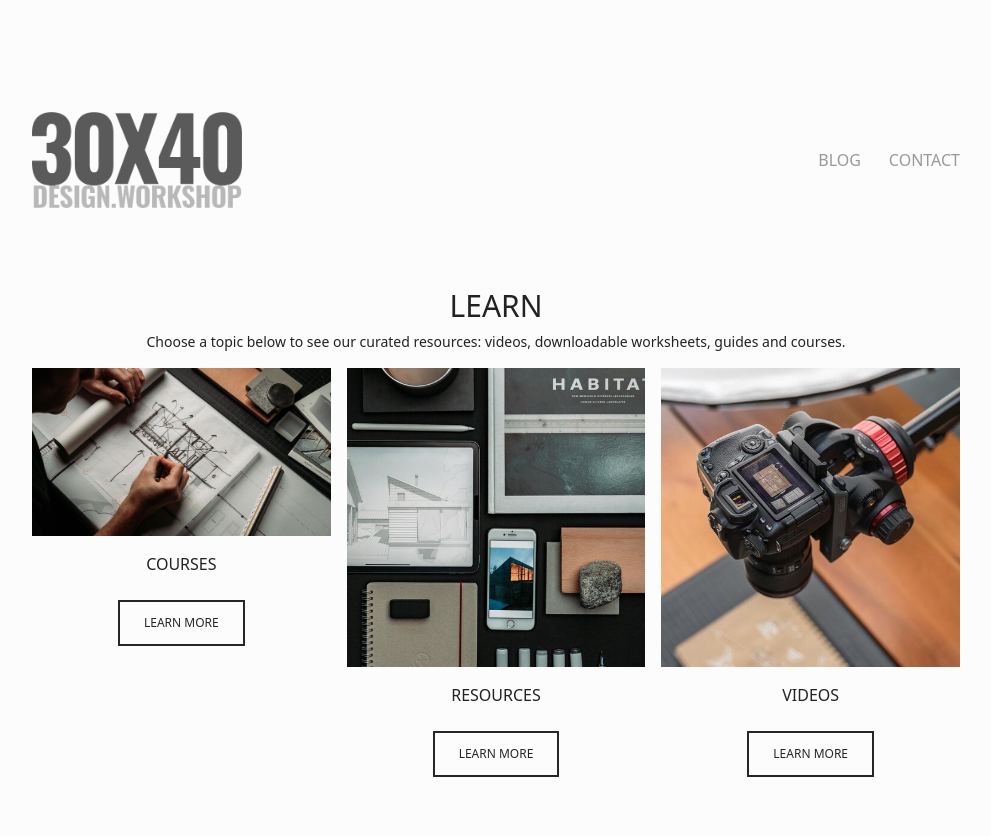
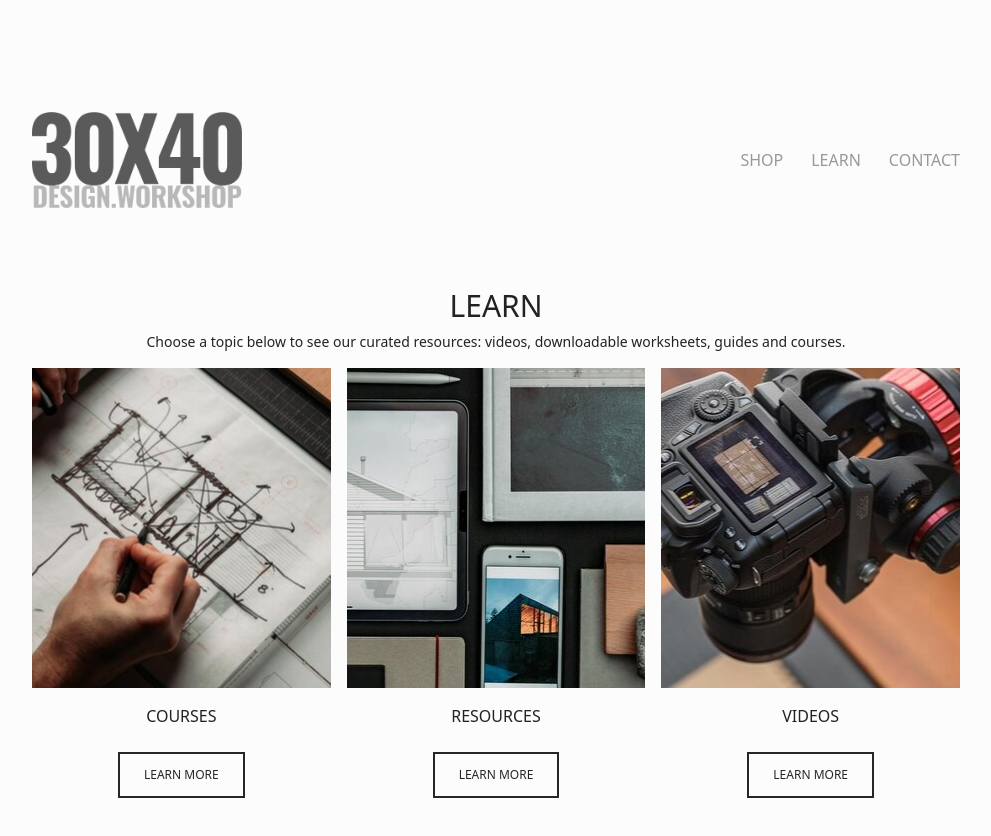
Before and after one commit to GuilhermeDeOliveiraAmorim/mechanicae, a Next.js app: page /learn in a window 1280 px wide. Shown: the top 836 px of the page, without its empty margins (144-1135 px from the left). Built offline with nearby package versions, Linux system fonts and the light colour scheme.

Commit message:
feat: adjustmens in learn cards

```diff
--- a/components/header/index.tsx
+++ b/components/header/index.tsx
@@ -1,40 +1,61 @@
 import MenuDropDownItem from "./menu-dropdown/item";
 
-const arrShop = [
+const arrShop = {
+  title: "Shop",
+  link: "shop",
+  dropDown: [
     {
       title: "Drawing Templates",
+      link: "shop/drawing-templates",
     },
     {
       title: "Procreate Brushes",
+      link: "shop/procreate-brushes",
     },
     {
       title: "A+E Course",
+      link: "shop/a-e-course",
     },
     {
       title: "BLANK sketchbook",
+      link: "blank-sketchbook",
     },
     {
       title: "Trace Sketchbook",
+      link: "trace-sketchbook",
     },
     {
       title: "Books",
+      link: "books",
     },
     {
       title: "Merch",
+      link: "merch",
     },
     {
       title: "Gift Guide",
+      link: "gift-guide",
     },
-];
+  ],
+};
 
-const arrContact = [
+const arrContact = {
+  title: "Contact",
+  link: "contact",
+  dropDown: [
     {
       title: "Questions + FAQ",
     },
     {
       title: "Contact",
     },
-];
+  ],
+};
+
+const arrLearn = {
+  title: "Learn",
+  link: "learn",
+};
 
 export default function Header() {
   return (
@@ -42,8 +63,17 @@ export default function Header() {
       <img src="30X40_LOGO_SQUARESPACE.png" alt="" className="h-24" />
       <nav>
         <ul className="flex gap-7">
-          <MenuDropDownItem title={"Blog"} menuItens={arrShop} />
-          <MenuDropDownItem title={"Contact"} menuItens={arrContact} />
+          <MenuDropDownItem
+            title={arrShop.title}
+            link={arrShop.link}
+            menuItens={arrShop.dropDown}
+          />
+          <MenuDropDownItem title={arrLearn.title} link={arrLearn.link} />
+          <MenuDropDownItem
+            title={arrContact.title}
+            link={arrContact.link}
+            menuItens={arrContact.dropDown}
+          />
         </ul>
       </nav>
     </header>
--- a/components/header/menu-dropdown/index.tsx
+++ b/components/header/menu-dropdown/index.tsx
@@ -4,15 +4,20 @@ interface IItem {
 
 interface IMenuDropDown {
   show: boolean;
-  itens: IItem[];
+  itens?: IItem[];
 }
 
 export default function MenuDropDown(props: IMenuDropDown) {
   const { show, itens } = props;
   return (
-    <ul className={show ? "block fixed pt-2" : "hidden"}>
-      {itens.map((item) => (
-        <li className="uppercase text-link-menu cursor-pointer hover:text-link-hover">{item.title}</li>
+    <ul className={show ? "block absolute pt-2" : "hidden"}>
+      {itens?.map((item) => (
+        <li
+          key={item.title}
+          className="uppercase text-sm text-link-menu cursor-pointer hover:text-link-hover"
+        >
+          {item.title}
+        </li>
       ))}
     </ul>
   );
--- a/components/header/menu-dropdown/item/index.tsx
+++ b/components/header/menu-dropdown/item/index.tsx
@@ -1,3 +1,4 @@
+import Link from "next/link";
 import { useState } from "react";
 import MenuDropDown from "..";
 
@@ -7,16 +8,18 @@ interface IItem {
 
 interface IMenuDropDownItem {
   title: string;
-  menuItens: IItem[];
+  link: string;
+  menuItens?: IItem[] | undefined;
 }
 
 export default function MenuDropDownItem(props: IMenuDropDownItem) {
-  const { title, menuItens } = props;
+  const { title, link, menuItens } = props;
   const [showMenuDropDown, setShowMenuDropDown] = useState(false);
   function menuDropDown(show: boolean) {
     setShowMenuDropDown(show);
   }
   return (
+    <Link href={link}>
       <li
         className="uppercase text-link-menu cursor-pointer hover:text-link-hover"
         onMouseOver={() => menuDropDown(true)}
@@ -25,5 +28,6 @@ export default function MenuDropDownItem(props: IMenuDropDownItem) {
         {title}
         <MenuDropDown show={showMenuDropDown} itens={menuItens} />
       </li>
+    </Link>
   );
 }
--- a/components/utils/cards/card/index.tsx
+++ b/components/utils/cards/card/index.tsx
@@ -1,20 +1,23 @@
+import Link from "next/link";
 import Title from "../../title";
 
 interface ICard {
   picture: string;
   title: string;
   button: JSX.Element;
+  link: string;
 }
 
 export default function Card(props: ICard) {
-  const { picture, title, button } = props;
+  const { picture, title, button, link } = props;
   return (
     <div className="w-1/3">
-      <img
-        src={picture}
-        alt={title}
-        className="hover:shadow-xl cursor-pointer"
-      />
+      <Link href={link}>
+        <div
+          className="bg-auto bg-no-repeat bg-center h-80 cursor-pointer hover:shadow-xl"
+          style={{ backgroundImage: `url(${picture})` }}
+        ></div>
+      </Link>
       <div className="pt-4 pb-4">
         <Title title={title} size="2xl" />
       </div>
--- a/components/utils/cards/index.tsx
+++ b/components/utils/cards/index.tsx
@@ -1,10 +1,10 @@
-import Button from "../button";
 import Card from "./card";
 
 interface ICard {
   picture: string;
   title: string;
   button: JSX.Element;
+  link: string;
 }
 
 interface ICards {
@@ -16,7 +16,13 @@ export default function Cards(props: ICards) {
   return (
     <div className="flex gap-4 pt-4">
       {cards.map((card) => (
-        <Card title={card.title} picture={card.picture} button={card.button} />
+        <Card
+          key={card.title}
+          title={card.title}
+          picture={card.picture}
+          button={card.button}
+          link={card.link}
+        />
       ))}
     </div>
   );
--- a/pages/index.tsx
+++ b/pages/index.tsx
@@ -1,9 +1,41 @@
+import { useEffect, useState } from "react";
 import Header from "../components/header";
 
+interface IData {
+  a: string;
+  b: string;
+  c: string;
+  d: string;
+  e: string;
+}
+
 export default function Home() {
+  const [data, setData] = useState<IData>();
+  useEffect(() => {
+    setTimeout(() => {
+      setData({ a: "a", b: "b", c: "c", d: "d", e: "e" });
+    }, 3000);
+  }, []);
   return (
-    <div className="pl-44 pr-44 pt-28 pb-28">
+    <div>
       <Header />
+      {/* <div className="border border-blue-300 shadow rounded-md p-4 max-w-sm w-full mx-auto">
+        <div
+          className={data ? "flex space-x-4" : "animate-pulse flex space-x-4"}
+        >
+          <div className="rounded-full bg-slate-200 h-10 w-10">{data?.a}</div>
+          <div className="flex-1 space-y-6 py-1">
+            <div className="h-2 bg-slate-200 ">{data?.b}</div>
+            <div className="space-y-3">
+              <div className="grid grid-cols-3 gap-4">
+                <div className="h-2 bg-slate-200  col-span-2">{data?.c}</div>
+                <div className="h-2 bg-slate-200  col-span-1">{data?.d}</div>
+              </div>
+              <div className="h-2 bg-slate-200 ">{data?.e}</div>
+            </div>
+          </div>
+        </div>
+      </div> */}
     </div>
   );
 }
--- a/pages/learn/index.tsx
+++ b/pages/learn/index.tsx
@@ -23,22 +23,22 @@ const arrCards: ICard[] = [
     id: 1,
     picture: "design-meet-revise-repeat-thumbnail.jpg",
     title: "COURSES",
-    button: <Button link="#" title="Learn More" />,
-    link: "#",
+    button: <Button link="courses" title="Learn More" />,
+    link: "courses",
   },
   {
     id: 2,
     picture: "remote-working-igtv2.jpg",
     title: "RESOURCES",
-    button: <Button link="#" title="Learn More" />,
-    link: "#",
+    button: <Button link="resources" title="Learn More" />,
+    link: "resources",
   },
   {
     id: 3,
     picture: "overhead-cam-thumb.jpg",
     title: "VIDEOS",
-    button: <Button link="#" title="Learn More" />,
-    link: "#",
+    button: <Button link="videos" title="Learn More" />,
+    link: "videos",
   },
 ];
 
```
Lines whose indentation alone changed are shown as unchanged.
